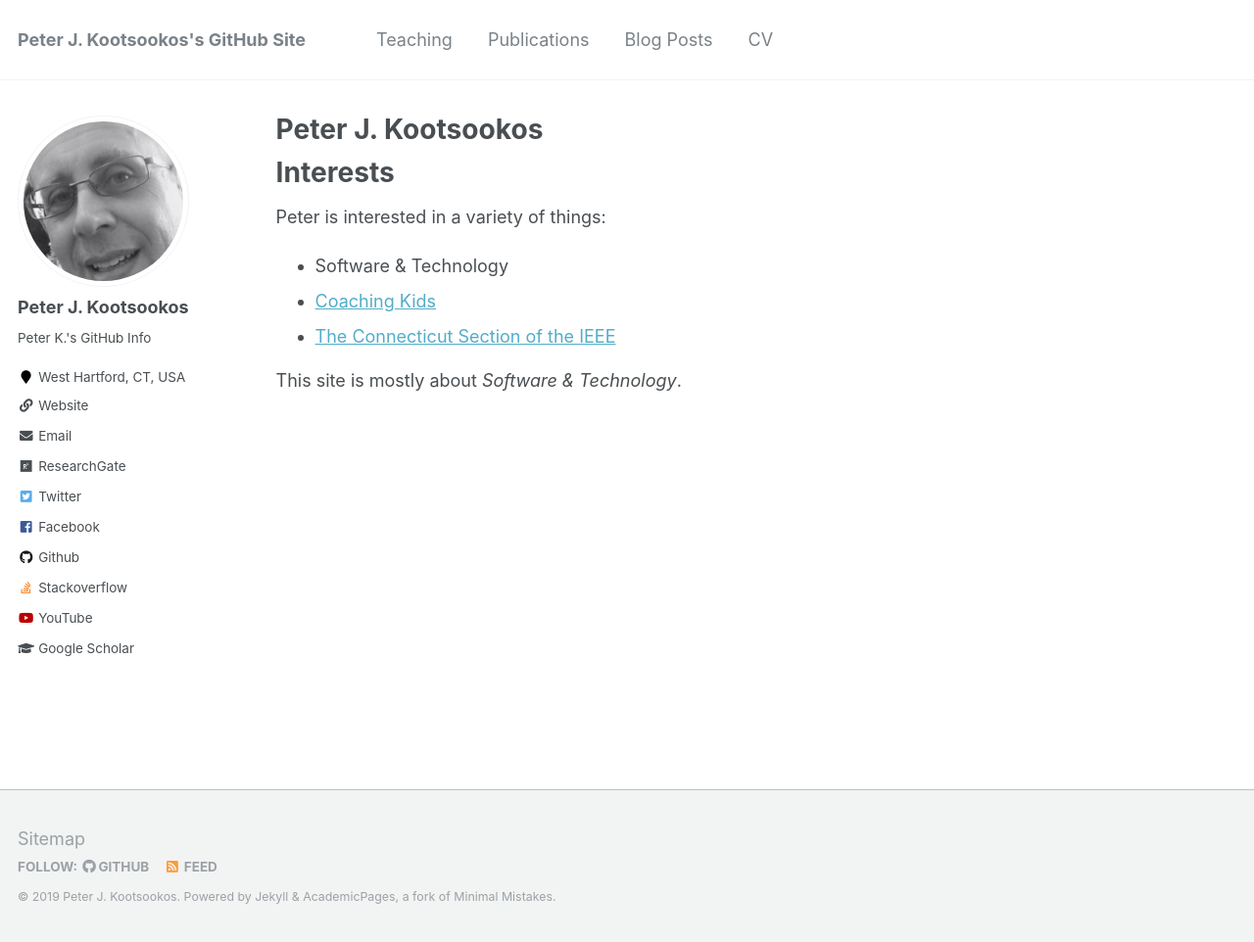
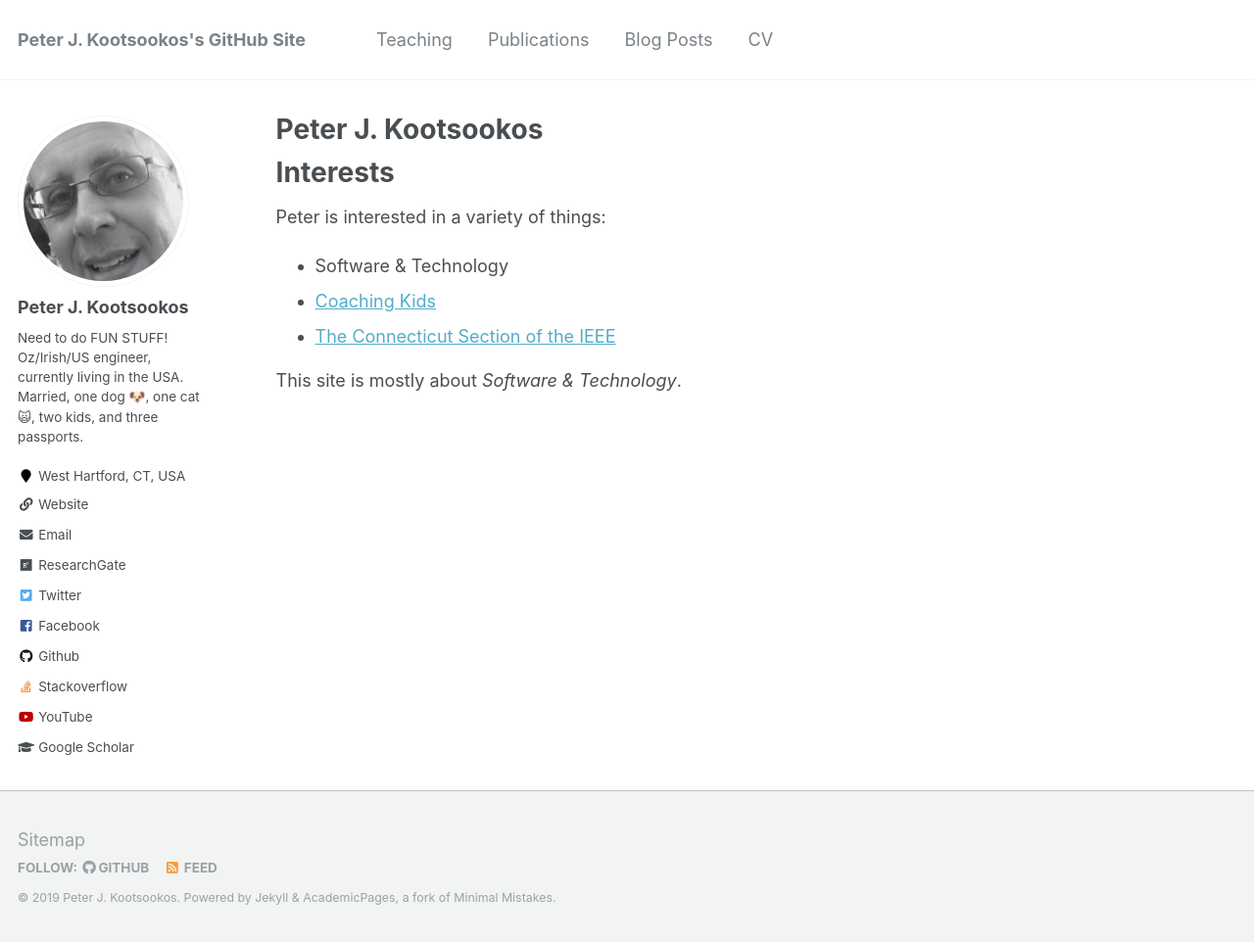
Before and after one commit to kootsoop/kootsoop.github.io, a Jekyll site: the page built from _pages/about.md, in a window 1280 px wide and 962 px high. Shown: the whole window at 98% size. Built offline with Jekyll 4.4.1, drawn with Linux system fonts in a browser that asks for light colours.

Commit message:
Updated tag line.

```diff
--- a/_config.yml
+++ b/_config.yml
@@ -82,7 +82,7 @@ analytics:
 author:
   name             : "Peter J. Kootsookos"
   avatar           : "PeterK-2015.jpg"
-  bio              : "Peter K.'s GitHub Info"
+  bio              : "Need to do FUN STUFF! Oz/Irish/US engineer, currently living in the USA. Married, one dog 🐶, one cat 🙀, two kids, and three passports."
   location         : "West Hartford, CT, USA"
   employer         :
   pubmed           : # "https://www.ncbi.nlm.nih.gov/pubmed/?term=john+snow"
```
